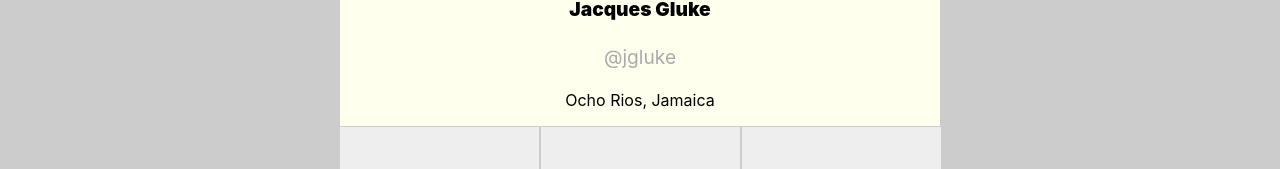
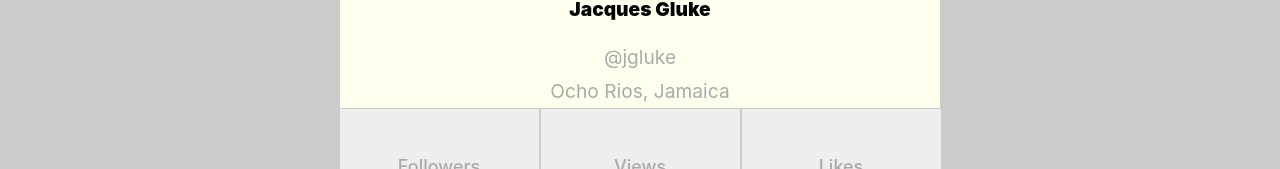
Before and after one commit to AndrzejTyminski/goit-react-hw-01-components, a React (Create React App) app: page / in a window 1280 px wide. Shown: the part 348-517 px from the top of the page. Built offline with nearby package versions, Linux system fonts and the light colour scheme.

Commit message:
add composes

```diff
--- a/src/Profile/Profile.jsx
+++ b/src/Profile/Profile.jsx
@@ -7,7 +7,7 @@ const Profile = ( {items})  =>
                 <img className={css.profileAvatar} src={items.avatar} alt="User avatar"></img>
                     <p className={css.profileName}>{items.username}</p>
                     <p className={css.profileText}>@{items.tag}</p>
-                    <p className={'${css.profileMarginBottom} ${css.profileText}'}>{items.location}</p>
+                    <p className={css.profileText}>{items.location}</p>
                 <ul className={css.profileUl}>
                     <li className={css.profileLi}>
                         <span className={css.profileSpanFirst}>Followers</span>
```
